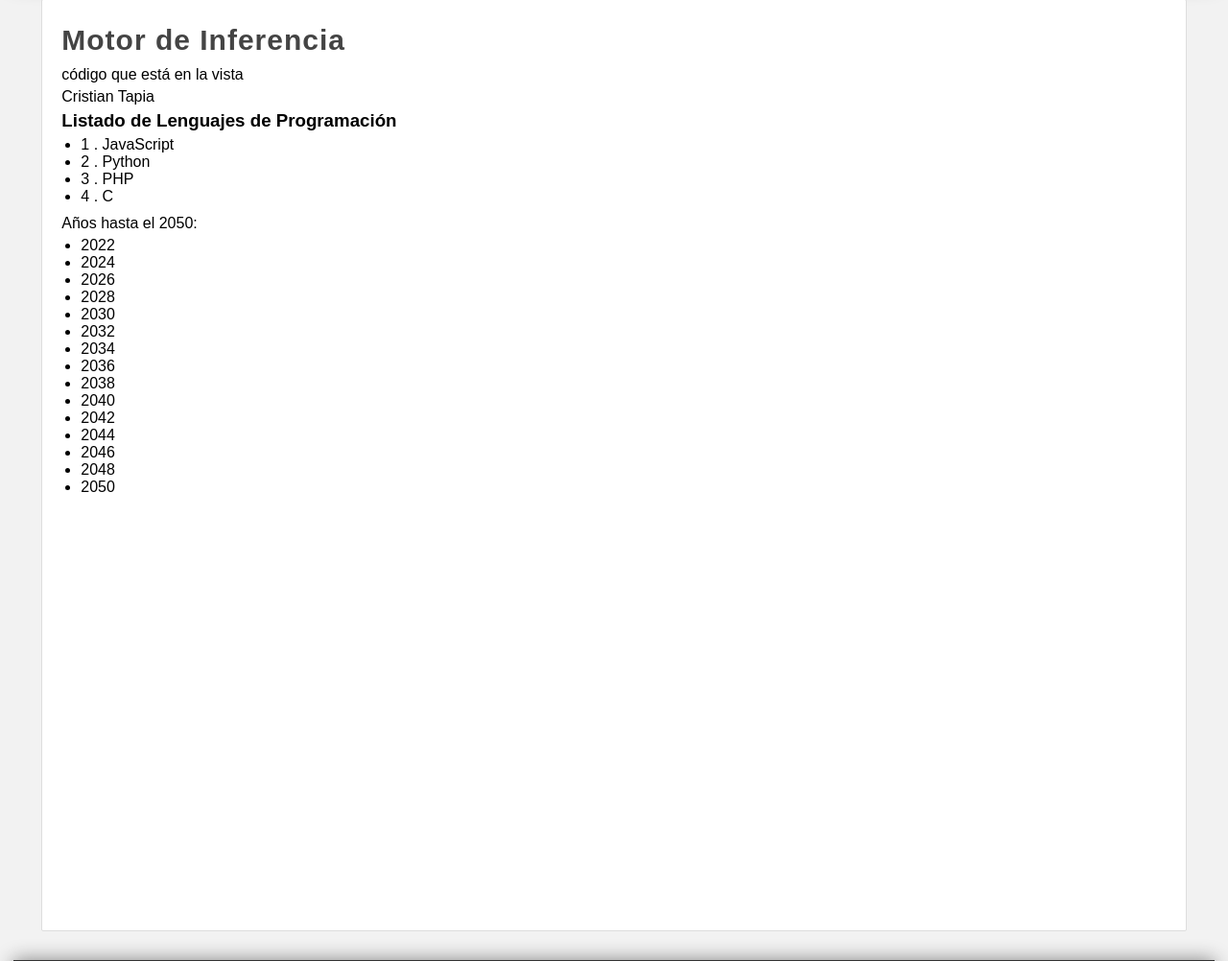
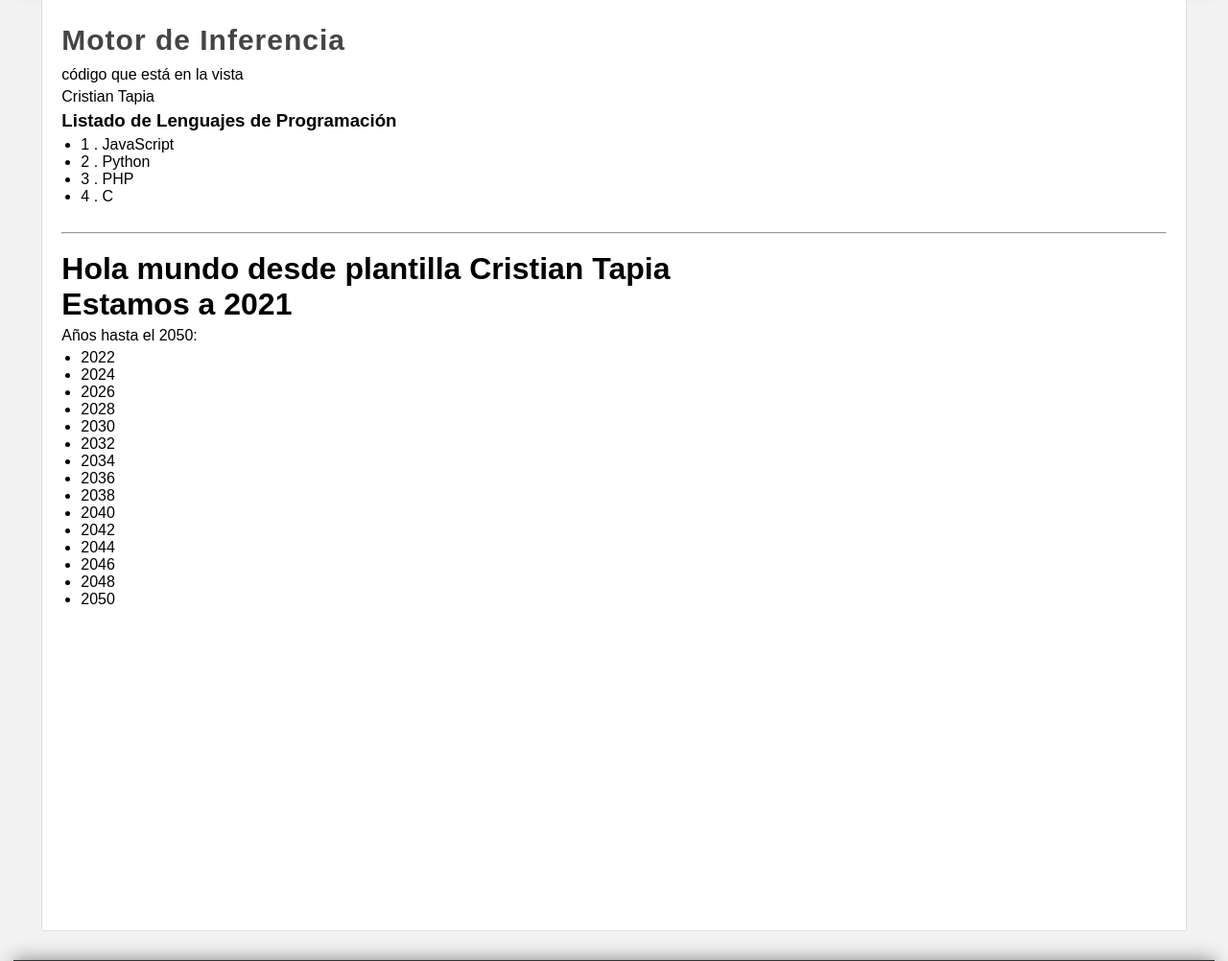
Before and after one commit to CristianX/django_plantilla, a Django app: page / in a window 1280 px wide. Shown: the part 223-1225 px from the top of the page at 96% size. Run offline with Django 4.2, Linux system fonts and the light colour scheme.

Commit message:
Anadiendo plantillas con includes en index

```diff
--- /dev/null
+++ b/motorInferencia/templates/fecha_actual.html
@@ -0,0 +1,16 @@
+<br/>
+<hr/>
+<br/>
+<h1>{{ saludo }} {{ nombre }}</h1>
+<h1>Estamos a 2021</h1>
+<p>Años hasta el 2050:</p>
+
+<ul>
+    {% for year in years %}
+    {% if year|divisibleby:2 == True %}
+    <li>{{ year }}</li>
+    {% endif %}
+    {% empty %}
+    <p>NO HAY AÑOS QUE MOSTRAR</p>
+    {% endfor %}
+</ul>
--- a/motorInferencia/templates/index.html
+++ b/motorInferencia/templates/index.html
@@ -1,6 +1,7 @@
 {% extends 'layout.html' %}
 {% block title %} Motor de inferencia {% endblock %}
 {% block content %}
+
 
 {% comment %} Nota para el comentario {% endcomment %}
 <h1 class="title">{{ title }}</h1>
@@ -8,10 +9,10 @@
 <p>{{ mi_variable }}</p>
 
 {% if  nombre and nombre == "Cristian Tapia" %}
-    <p>{{ nombre }}</p>
+<p>{{ nombre }}</p>
 
 {% else %}
-    <strong>El nombre no existe o no coincide</strong>
+<strong>El nombre no existe o no coincide</strong>
 {% endif %}
 
 <h3>Listado de Lenguajes de Programación</h3>
@@ -19,20 +20,13 @@
     {% for lenguaje in lenguajes %}
     <li>{{ forloop.counter }} . {{ lenguaje }}</li>
     {% empty %}
-        <p>NO HAY LENGUAJES QUE MOSTRAR</p>
+    <p>NO HAY LENGUAJES QUE MOSTRAR</p>
     {% endfor %}
 </ul>
 
-<p>Años hasta el 2050:</p>
 
-<ul>
-    {% for year in years %}
-        {% if year|divisibleby:2 == True %}
-            <li>{{ year }}</li>
-        {% endif %}
-    {% empty %}
-        <p>NO HAY AÑOS QUE MOSTRAR</p>
-    {% endfor %}
-</ul>
+
+{% comment %} {% include "fecha_actual.html" with saludo="Hola mundo desde plantilla" only%} {% endcomment %}
+{% include "fecha_actual.html" with saludo="Hola mundo desde plantilla" %}
 
 {% endblock %}
```
